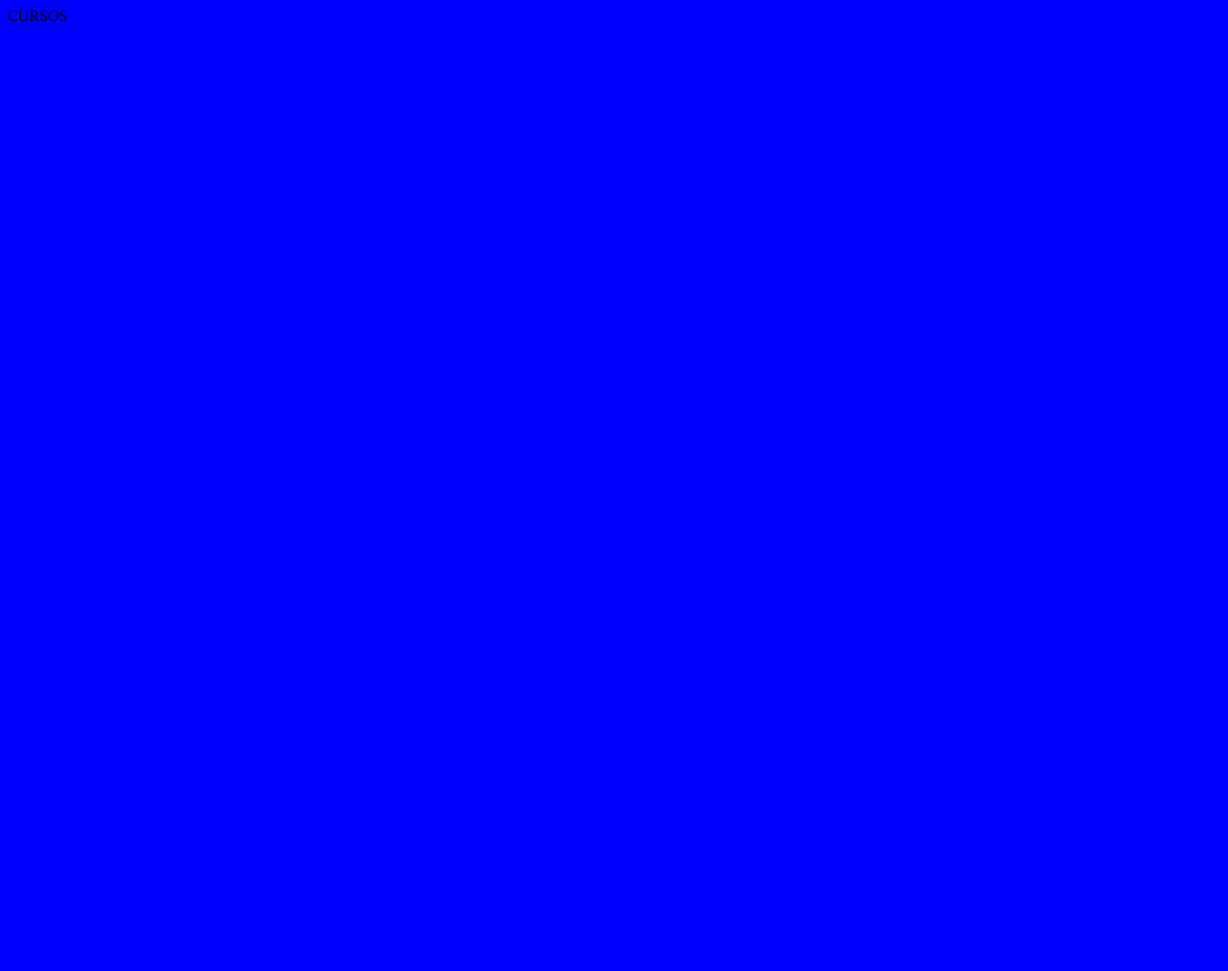
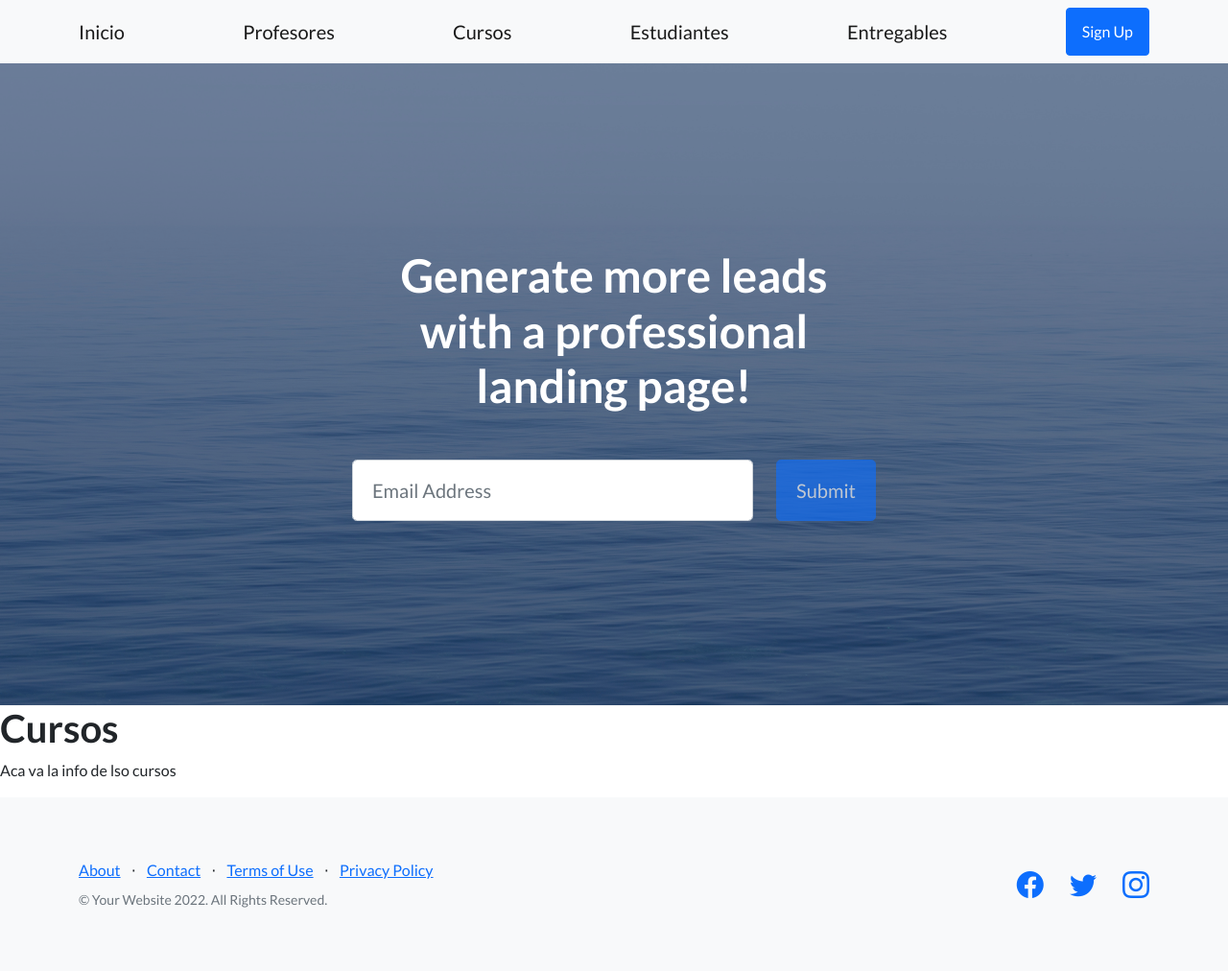
Before and after one commit to favr1/TerceraPreEntrega-Germiniani, a Django app: page /AppCoder/cursos/ in a window 1280 px wide. Before the commit the page is almost empty. Shown: the whole page at 96% size. Before the commit the page ends 22 px from the top, so only its background shows below. Run offline with Django 4.2, Linux system fonts and the light colour scheme; some libraries are stand-ins or nearby versions.

Commit message:
no funciona

```diff
--- a/AppCoder/templates/AppCoder/cursos.html
+++ b/AppCoder/templates/AppCoder/cursos.html
@@ -1,12 +1,9 @@
-<!DOCTYPE html>
-<html lang="en">
-<head>
-    <meta charset="UTF-8">
-    <meta http-equiv="X-UA-Compatible" content="IE=edge">
-    <meta name="viewport" content="width=device-width, initial-scale=1.0">
-    <title>Document</title>
-</head>
-<body style="background-color:blue;">
-    CURSOS
-</body>
-</html>
+{% extends "AppCoder/padre.html" %}
+    {% load static %}
+{% block Contenido_Que_Cambia %}
+
+    <!--- Aqui se va a colocar lo que se cambia y esta asocidado a esta vista-->
+    <h1>Cursos</h1>
+    <p>Aca va la info de lso cursos</p>
+
+{% endblock %}
--- a/AppCoder/templates/AppCoder/padre.html
+++ b/AppCoder/templates/AppCoder/padre.html
@@ -20,7 +20,11 @@
         <!-- Navigation-->
         <nav class="navbar navbar-light bg-light static-top">
             <div class="container">
-                <a class="navbar-brand" href="#!">Start Bootstrap</a>
+                <a class="navbar-brand" href="{% url 'Inicio' %}"">Inicio</a>
+                <a class="navbar-brand" href="{% url 'Profesores' %}">Profesores</a>
+                <a class="navbar-brand" href="{% url 'Cursos' %}">Cursos</a>
+                <a class="navbar-brand" href="{% url 'Estudiantes' %}">Estudiantes</a>
+                <a class="navbar-brand" href="{% url 'Entregables' %}">Entregables</a>
                 <a class="btn btn-primary" href="#signup">Sign Up</a>
             </div>
         </nav>
--- a/AppCoder/urls.py
+++ b/AppCoder/urls.py
@@ -2,9 +2,9 @@ from django.urls import path
 from AppCoder import views
 
 urlpatterns = [
-    path('',views.inicio),
+    path('',views.inicio, name="Inicio"), #Esta era nuestra primera vista
     path('cursos/',views.cursos, name="Cursos"),
-    path('profesores/',views.profesores),
-    path('estudiantes/',views.estudiantes),
-    path('entregables/',views.entregrables),
+    path('profesores/',views.profesores, name="Profesores"),
+    path('estudiantes/',views.estudiantes, name="Estudiantes"),
+    path('entregables/',views.entregrables, name="Entregables"),
 ]
```
